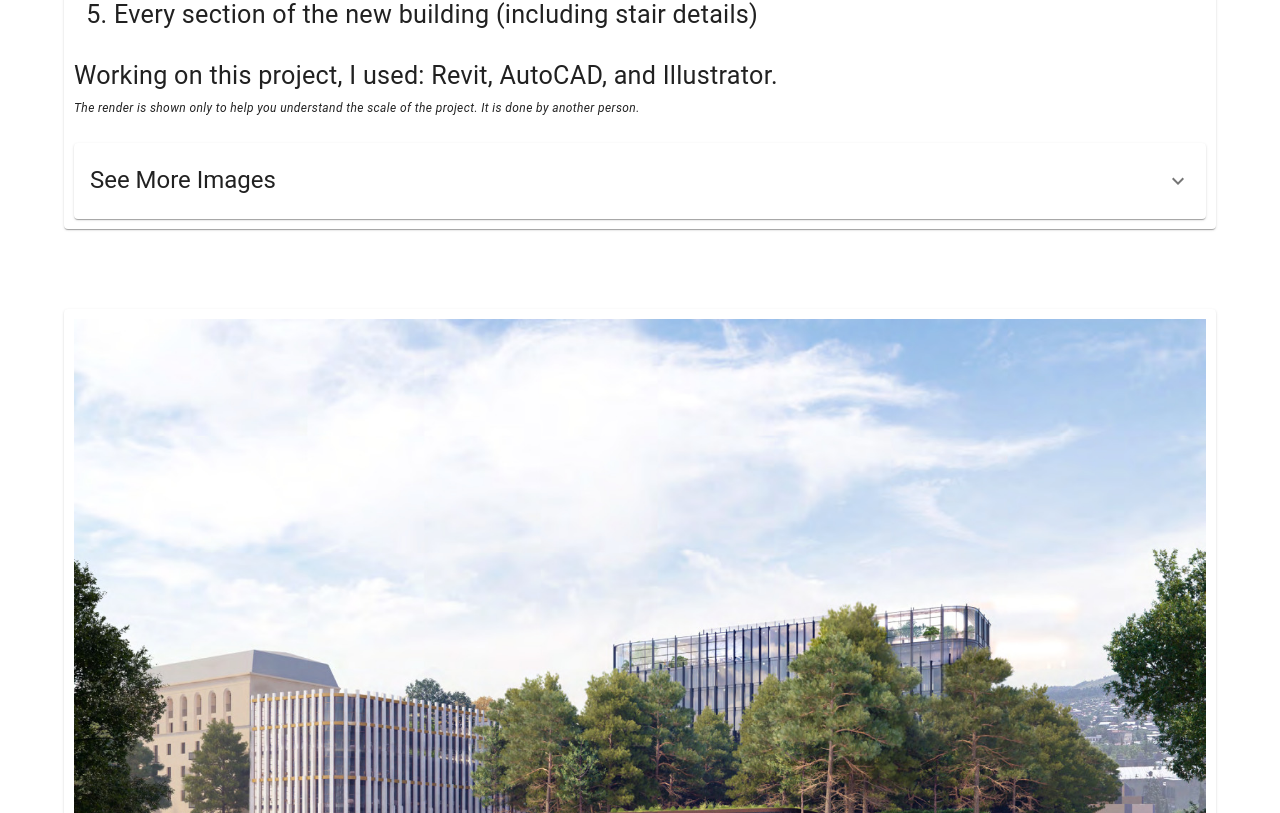
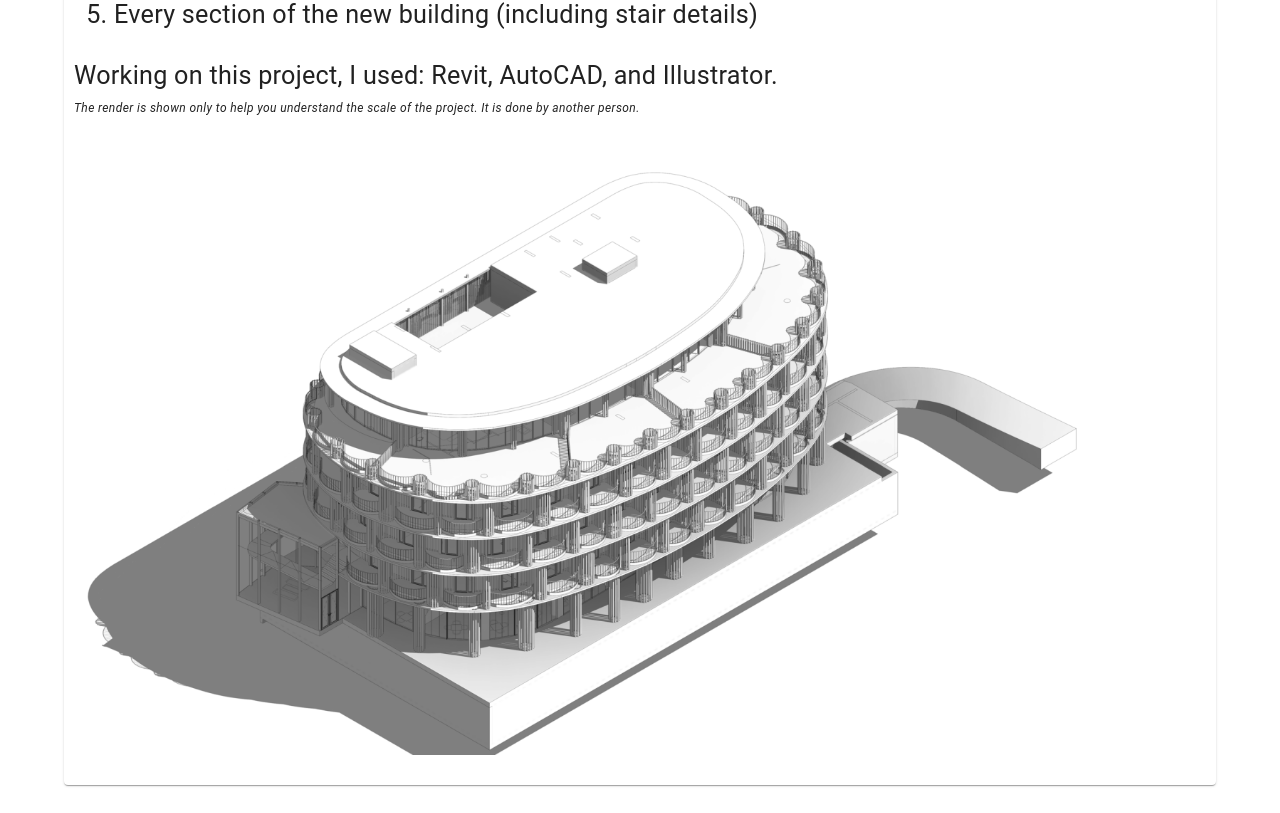
Before and after one commit to JoshuaAlexanderNeo/VictoriaPortfolio, a Next.js app: page /Projects in a window 1280 px wide. Shown: the part 1167-1980 px from the top of the page. Built offline with nearby package versions, Linux system fonts and the light colour scheme.

Commit message:
Conditional rendering of accordian or gallery on project page.

```diff
--- /dev/null
+++ b/components/AccordianOrGrid/index.js
@@ -0,0 +1,26 @@
+import ProjectAccordian from "../ProjectAccordian"
+import { ImageList, ImageListItem } from "@mui/material"
+
+const AccordianOrGrid = ({ width, imageList }) => {
+    console.log(imageList)
+    if (width <= 1200) {
+        return (<ProjectAccordian imageList={imageList}/>)
+    } else {
+        return (
+            <ImageList sx={{ width: 1130, height: 600 }} cols={1} >
+            {imageList.map((item) => (
+              <ImageListItem key={item.img}>
+                <img
+                  src={`${item.img.src}?w=164&h=164&fit=crop&auto=format`}
+                  srcSet={`${item.img.src}?w=164&h=164&fit=crop&auto=format&dpr=2 2x`}
+                  alt={item.title}
+                  loading="lazy"
+                />
+              </ImageListItem>
+            ))}
+          </ImageList>
+        )
+    }
+}
+
+export default AccordianOrGrid;
--- a/components/ProjectAccordian/index.js
+++ b/components/ProjectAccordian/index.js
@@ -20,7 +20,7 @@ const ProjectAccordian = ({ imageList }) => {
             <AccordionDetails>
                 {imageList.map((image, index) => {
                     return (
-                        <Image src={image} key={index} alt="A render of a building" quality={100} objectFit='cover' placeholder="blur"/>
+                        <Image src={image.img} key={index} alt="A render of a building" quality={100} objectFit='cover' placeholder="blur"/>
                     )
                 })}
             </AccordionDetails>
--- a/package.json
+++ b/package.json
@@ -21,7 +21,6 @@
     "sass": "^1.45.1"
   },
   "devDependencies": {
-    "@netlify/plugin-nextjs": "^4.1.1",
     "eslint": "8.5.0",
     "eslint-config-next": "12.0.7"
   }
--- a/pages/Contact/index.js
+++ b/pages/Contact/index.js
@@ -23,7 +23,7 @@ export default function Home() {
               <Link passHref href='mailto:SUKYASOVA.VIKA@GMAIL.COM'><Typography className="clickableLink" gutterBottom variant="h5"><EmailIcon color="secondary" sx={{ mb: -2, fontSize: "50px" }} />sukyasova.vika@gmail.com</Typography></Link>
             </div>
             <div style={{ justifyContent: "center", display: "flex", marginTop: "30px" }}>
-              <Image className="img-flip" src={avatar} alt="avatar" quality={100} objectFit="cover" sx={{ mb: "20px" }} />
+              <Image src={avatar} alt="avatar" quality={100} objectFit="cover" sx={{ mb: "20px" }} />
             </div>
           </Grid>
         </Grid>
--- a/pages/Projects/index.js
+++ b/pages/Projects/index.js
@@ -2,6 +2,7 @@ import Head from 'next/head'
 import Image from 'next/image'
 import TopBar from '../../components/TopBar'
 import * as React from 'react';
+import { useState, useEffect } from 'react';
 import ProjectCard from '../../components/ProjectCard';
 import Vardzia_hotel_1 from '../../public/g960.jpg';
 import Vardzia_hotel_2 from '../../public/g2570.png';
@@ -12,10 +13,46 @@ import pasha_1 from '../../public/pasha_1.jpg';
 
 import { Container, Card, Grid, Box, Paper, Typography, Divider} from '@mui/material';
 import ProjectAccordian from '../../components/ProjectAccordian';
+import AccordianOrGrid from '../../components/AccordianOrGrid';
 
 
+function getWindowDimensions() {
+  if (typeof window !== 'undefined') {
+  const { innerWidth: width, innerHeight: height } = window;
+  return {
+    width,
+    height
+  }
+  } else {
+  return {
+    "width": 0,
+    "height": 0
+  }
+  }
+}
+
+function useWindowDimensions() {
+  const [windowDimensions, setWindowDimensions] = useState(
+    getWindowDimensions()
+  );
+
+  useEffect(() => {
+    function handleResize() {
+      setWindowDimensions(getWindowDimensions());
+    }
+
+    window.addEventListener("resize", handleResize);
+    return () => window.removeEventListener("resize", handleResize);
+  }, []);
+
+  return windowDimensions;
+}
+
 export default function Home() {
-  const vardzia = [Vardzia_hotel_2, Vardzia_hotel_3, Vardzia_hotel_4];
+  const { width=0, height=0 } = useWindowDimensions();
+  console.log(width, height);
+  const vardzia = [{"img": Vardzia_hotel_2, "title": "A B/W render of Varzia Hotel"}, {"img": Vardzia_hotel_3, "title": "A B/W render of Varzia Hotel"}, {"img": Vardzia_hotel_4, "title": "Floorplan of Vardzia Hotel"}];
+  //const pasha = [{"img": pasha_1, "title": "A B/W render of Pasha Hotel"}];
   return (
     <>
       <TopBar />
@@ -85,7 +122,8 @@ export default function Home() {
             </Typography>
             <br></br>
             <br></br>
-          <ProjectAccordian imageList={vardzia}/> {/* todo: use this ONLY on mobile, put it on the right on desktop. */}
+            <AccordianOrGrid width={width} imageList={vardzia}/>
+
           </div>
         </Paper>
         <Paper sx={{mb: 5}}>
@@ -116,7 +154,7 @@ export default function Home() {
             </Typography>
             <br></br>
             <br></br>
-          <ProjectAccordian imageList={vardzia}/>
+            <AccordianOrGrid width={width} imageList={vardzia}/>
           </div>
         </Paper>
 
```
Also changed, not shown: 2 other files (tests, documents, lock files or other folders).
